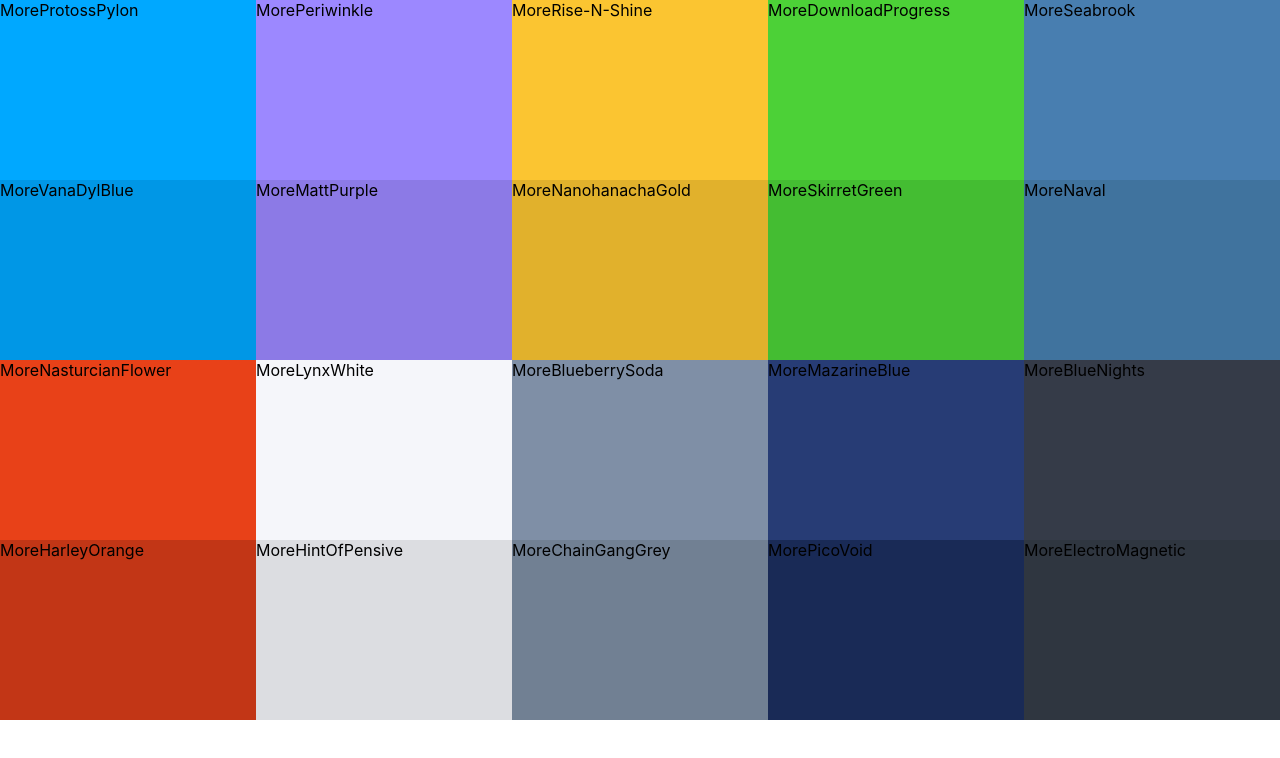
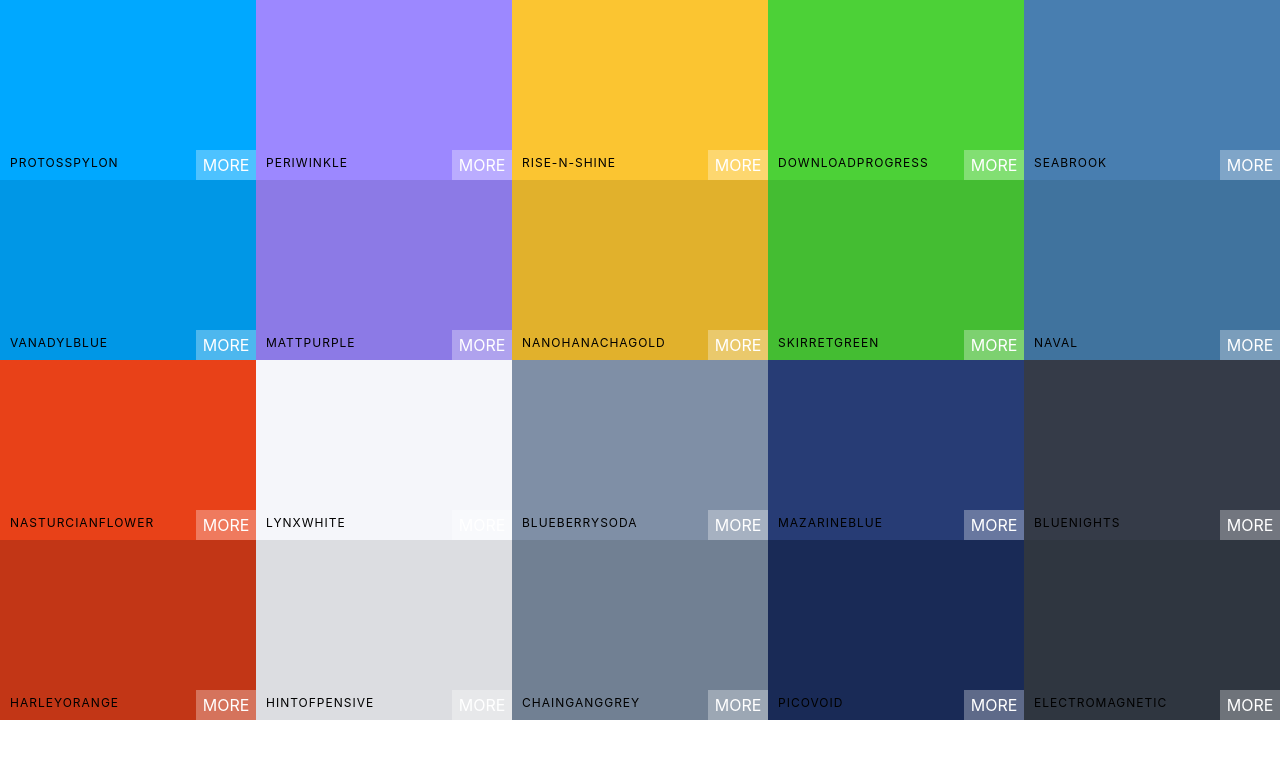
Before and after one commit to jayBCodingMachine/colors-app, a React (Create React App) app: page / in a window 1280 px wide. Shown: the top 758 px of the page. Built offline with nearby package versions, Linux system fonts and the light colour scheme.

Commit message:
Style ColorBox

```diff
--- a/src/ColorBox.css
+++ b/src/ColorBox.css
@@ -5,4 +5,55 @@
 	display: inline-block;
 	position: relative;
 	cursor: pointer;
+	margin-bottom: -4px;
 }
+
+.copy-button {
+	width: 100px;
+	height: 30px;
+	position: absolute;
+	display: inline-block;
+	top: 50%;
+	left: 50%;
+	margin-left: -50px;
+	margin-top: -15px;
+	outline: none;
+	background: rgba(255, 255, 255, 0.3);
+	font-size: 1rem;
+	line-height: 30px;
+	color: white;
+	text-transform: uppercase;
+	border: none;
+	opacity: 0;
+}
+
+.ColorBox:hover .copy-button {
+	opacity: 1;
+	transition: 0.5s;
+}
+
+.box-content {
+	position: absolute;
+	width: 100%;
+	left: 0px;
+	bottom: 0px;
+	padding: 10px;
+	color: black;
+	letter-spacing: 1px;
+	text-transform: uppercase;
+	font-size: 12px;
+}
+
+.see-more {
+	background: rgba(255, 255, 255, 0.3);
+	position: absolute;
+	border: none;
+	right: 0px;
+	bottom: 0px;
+	color: white;
+	width: 60px;
+	height: 30px;
+	text-align: center;
+	line-height: 30px;
+	text-transform: uppercase;
+}
--- a/src/ColorBox.js
+++ b/src/ColorBox.js
@@ -3,10 +3,16 @@
 
 class ColorBox extends Component {
 	render() {
+		const { name, background } = this.props;
 		return (
-			<div style={{ background: this.props.background }} className="ColorBox">
-				<span>More</span>
-				<span>{this.props.name}</span>
+			<div style={{ background }} className="ColorBox">
+				<div className="copy-container">
+					<div className="box-content">
+						<span>{name}</span>
+					</div>
+					<button className="copy-button">Copy</button>
+				</div>
+				<span className="see-more">More</span>
 			</div>
 		);
 	}
```
